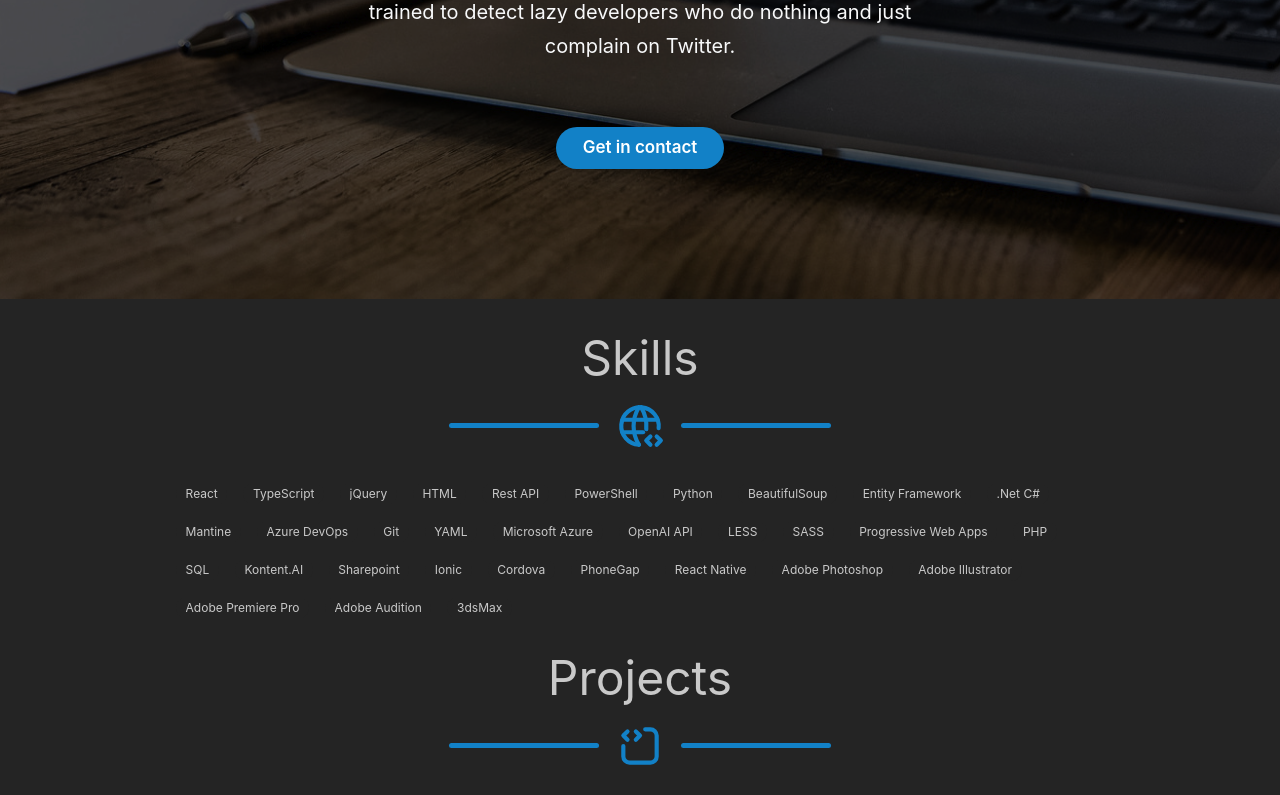
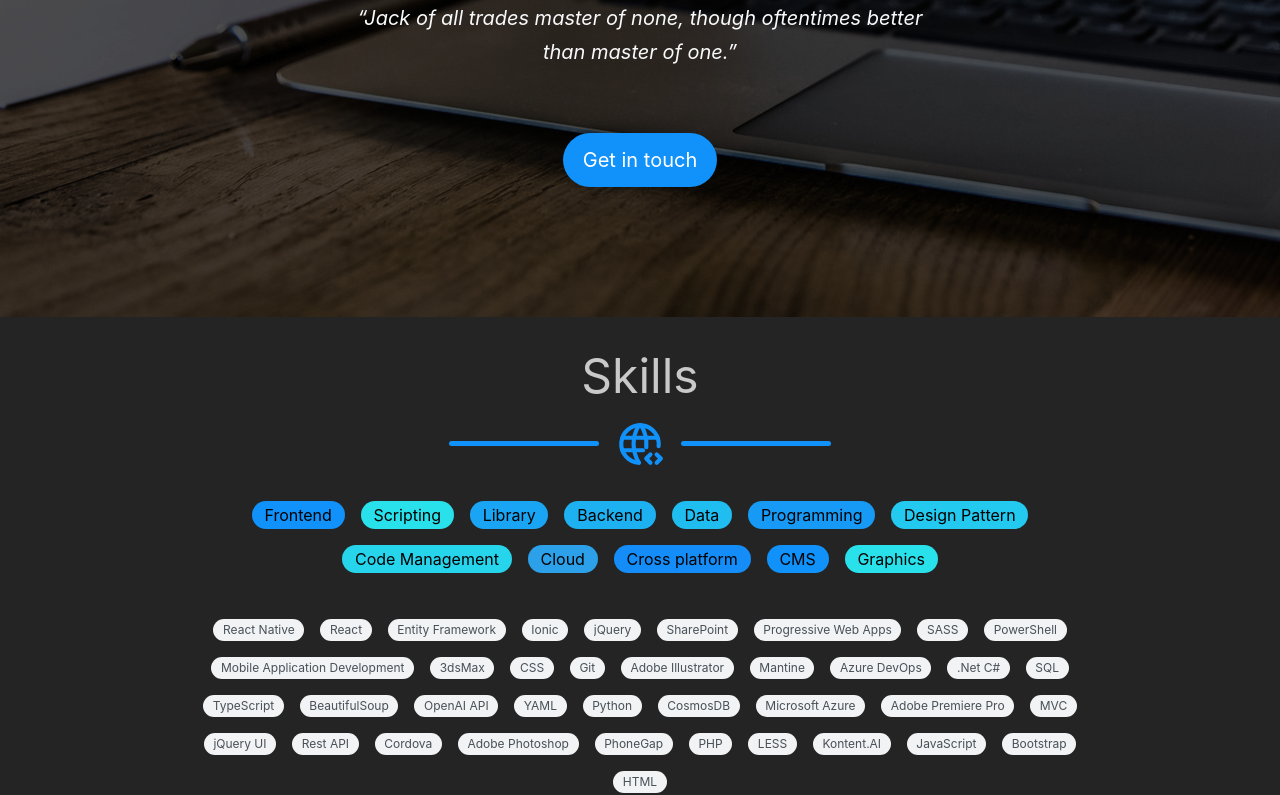
Before and after one commit to RensWiebenga/RensWiebengaDevelopment, a React (Vite) app: page / in a window 1280 px wide. Shown: the part 731-1526 px from the top of the page. Built offline with nearby package versions, Linux system fonts and the light colour scheme.

Commit message:
Fix skills

```diff
--- a/src/components/AppShell.tsx
+++ b/src/components/AppShell.tsx
@@ -2,7 +2,6 @@ import { AppShell as Shell, useMantineColorScheme } from "@mantine/core";
 import { useThemeSwitcher } from "../theme";
 import { Outlet } from "react-router-dom";
 import { HeaderSimple } from "../routes/Index/components/HeaderSimple/HeaderSimple";
-import "@mantine/carousel/styles.css";
 
 export default function AppShell() {
   const { setTheme, theme } = useThemeSwitcher();
--- a/src/index.css
+++ b/src/index.css
@@ -55,7 +55,7 @@ button {
   transition: border-color 0.25s;
 }
 button:hover {
-  background-color: #313ae0 !important;
+  background-color: #0e75b5 !important;
 }
 button:focus,
 button:focus-visible {
--- a/src/main.tsx
+++ b/src/main.tsx
@@ -5,6 +5,8 @@ import "./index.css";
 import ThemeProvider from "./theme.tsx";
 import { RouterProvider } from "react-router-dom";
 import router from "./router.tsx";
+import "@mantine/carousel/styles.css";
+import "@mantine/charts/styles.css";
 
 createRoot(document.getElementById("root")!).render(
   <StrictMode>
--- a/src/routes/Index/components/CardsCarousel/CardsCarousel.module.css
+++ b/src/routes/Index/components/CardsCarousel/CardsCarousel.module.css
@@ -25,7 +25,7 @@
 }
 
 .control {
-  background-color: var(--mantine-color-primary-4) !important;
+  background-color: var(--mantine-color-primary-0) !important;
   color: var(--mantine-color-white) !important;
   opacity: 90% !important;
   font-size: 50px;
--- a/src/routes/Index/components/CardsCarousel/CardsCarousel.tsx
+++ b/src/routes/Index/components/CardsCarousel/CardsCarousel.tsx
@@ -30,7 +30,7 @@ function CardFunction({ image, title, description, languages }: CardProps) {
         <Text fw={500}>{title}</Text>
       </Group>
 
-      <Text size="sm" h={100} c="dimmed" lineClamp={3}>
+      <Text size="sm" h={100} c="dimmed" lineClamp={4}>
         {description}
       </Text>
 
--- a/src/routes/Index/components/FancyTitle/FancyTitle.module.css
+++ b/src/routes/Index/components/FancyTitle/FancyTitle.module.css
@@ -4,9 +4,9 @@
   background: #0c67a1;
   border-radius: 5px;
 
-  background: var(--mantine-color-primary-6);
+  background: var(--mantine-color-primary-0);
 }
 
 .icon {
-  color: var(--mantine-color-primary-6);
+  color: var(--mantine-color-primary-0);
 }
--- a/src/routes/Index/components/HeroImageBackground/HeroImageBackground.module.css
+++ b/src/routes/Index/components/HeroImageBackground/HeroImageBackground.module.css
@@ -37,7 +37,7 @@
 }
 
 .highlight {
-  color: var(--mantine-color-primary-4);
+  color: var(--mantine-color-primary-0);
 }
 
 .description {
@@ -63,19 +63,15 @@
 }
 
 .control {
-  height: rem(42px);
-  font-size: var(--mantine-font-size-md);
-  background-color: var(--mantine-color-primary-0);
+  border-radius: var(--mantine-radius-xl);
+  background: var(--mantine-color-primary-0);
+  color: var(--mantine-color-white);
+  padding: var(--mantine-spacing-xs) var(--mantine-spacing-lg);
 
-  &:not(:first-of-type) {
-    margin-left: var(--mantine-spacing-md);
-  }
-
-  @media (max-width: $mantine-breakpoint-xs) {
-    &:not(:first-of-type) {
-      margin-top: var(--mantine-spacing-md);
-      margin-left: 0;
-    }
+  @mixin hover {
+    background-color: #0e75b5;
+    color: var(--mantine-color-white);
+    text-decoration: none;
   }
 }
 
@@ -84,6 +80,6 @@
   background-color: rgba(255, 255, 255, 0.4);
 
   @mixin hover {
-    background-color: rgba(255, 255, 255, 0.45);
+    background-color: #313ae0;
   }
 }
--- a/src/routes/Index/components/HeroImageBackground/HeroImageBackground.tsx
+++ b/src/routes/Index/components/HeroImageBackground/HeroImageBackground.tsx
@@ -1,4 +1,4 @@
-import { Title, Text, Container, Button, Overlay, Stack } from "@mantine/core";
+import { Title, Text, Container, Overlay, Stack, Anchor } from "@mantine/core";
 import Avatar from "../Avatar/Avatar";
 import classes from "./HeroImageBackground.module.css";
 
@@ -18,16 +18,18 @@ export function HeroImageBackground() {
           </Title>
 
           <Container size={640}>
-            <Text size="lg" className={classes.description}>
-              Build more reliable software with AI companion. AI is also trained
-              to detect lazy developers who do nothing and just complain on
-              Twitter.
+            <Text size="xl" className={classes.description}>
+              Senior Full Stack Developer
+            </Text>
+            <Text size="lg" className={classes.description} fs="italic">
+              “Jack of all trades master of none, though oftentimes better than
+              master of one.”
             </Text>
           </Container>
           <div className={classes.controls}>
-            <Button className={classes.control} size="lg">
-              Get in contact
-            </Button>
+            <Anchor className={classes.control} size="lg" href="#contact">
+              Get in touch
+            </Anchor>
             {/* <Button
               className={cx(classes.control, classes.secondaryControl)}
               size="lg"
--- /dev/null
+++ b/src/routes/Index/components/SkillsBlock/InitialData.ts
@@ -0,0 +1,124 @@
+export const initialData = [
+  { title: "React", categories: ["Frontend"], experience: "+/- 8" },
+  { title: "TypeScript", categories: ["Frontend"], experience: "+/- 8" },
+  {
+    title: "JavaScript",
+    categories: ["Frontend", "Scripting"],
+    experience: "+/- 10",
+  },
+  {
+    title: "jQuery",
+    categories: ["Frontend", "Library"],
+    experience: "+/- 10",
+  },
+  {
+    title: "jQuery UI",
+    categories: ["Frontend", "Library"],
+    experience: "+/- 3",
+  },
+  { title: "HTML", categories: ["Frontend"], experience: "+20" },
+  {
+    title: "Rest API",
+    categories: ["Backend", "Data"],
+    experience: "+/- 10",
+  },
+  {
+    title: "PowerShell",
+    categories: ["Backend", "Scripting"],
+    experience: "+/- 3",
+  },
+  {
+    title: "Python",
+    categories: ["Backend", "Programming"],
+    experience: "2",
+  },
+  { title: "BeautifulSoup", categories: ["Library"], experience: "1" },
+  {
+    title: "Entity Framework",
+    categories: ["Backend", "Data"],
+    experience: "+20",
+  },
+  { title: "MVC", categories: ["Design Pattern"], experience: "+20" },
+  {
+    title: ".Net C#",
+    categories: ["Backend", "Frontend", "Programming"],
+    experience: "+20",
+  },
+  {
+    title: "Mantine",
+    categories: ["Frontend", "Library"],
+    experience: "+/- 5",
+  },
+  {
+    title: "Bootstrap",
+    categories: ["Frontend", "Library"],
+    experience: "+/- 15",
+  },
+  {
+    title: "Azure DevOps",
+    categories: ["Code Management"],
+    experience: "+20",
+  },
+  { title: "Git", categories: ["Code Management"], experience: "+/- 10" },
+  { title: "YAML", categories: ["Scripting"], experience: "+/- 5" },
+  { title: "Microsoft Azure", categories: ["Cloud"], experience: "+20" },
+  { title: "OpenAI API", categories: ["Data"], experience: "1" },
+  { title: "LESS", categories: ["Frontend"], experience: "+/- 10" },
+  { title: "CSS", categories: ["Frontend"], experience: "+20" },
+  { title: "SASS", categories: ["Frontend"], experience: "+20" },
+  {
+    title: "Progressive Web Apps",
+    categories: ["Frontend", "Cross platform"],
+    experience: "+/- 5",
+  },
+  {
+    title: "PHP",
+    categories: ["Frontend", "Backend", "Scripting"],
+    experience: "+/- 10",
+  },
+  { title: "SQL", categories: ["Backend", "Data"], experience: "+/- 10" },
+  {
+    title: "CosmosDB",
+    categories: ["Backend", "Data", "Cloud"],
+    experience: "2",
+  },
+  { title: "Kontent.AI", categories: ["Backend", "CMS"], experience: "+20" },
+  { title: "SharePoint", categories: ["Backend", "CMS"], experience: "+20" },
+  {
+    title: "Ionic",
+    categories: ["Cross platform", "Frontend"],
+    experience: "2",
+  },
+  {
+    title: "Cordova",
+    categories: ["Cross platform", "Frontend"],
+    experience: "3",
+  },
+  {
+    title: "PhoneGap",
+    categories: ["Cross platform", "Frontend"],
+    experience: "2",
+  },
+  {
+    title: "React Native",
+    categories: ["Cross platform", "Frontend"],
+    experience: "1",
+  },
+  {
+    title: "Mobile Application Development",
+    categories: ["Cross platform"],
+    experience: "+/- 10",
+  },
+  { title: "Adobe Photoshop", categories: ["Graphics"], experience: "+20" },
+  {
+    title: "Adobe Illustrator",
+    categories: ["Graphics"],
+    experience: "+/- 10",
+  },
+  {
+    title: "Adobe Premiere Pro",
+    categories: ["Graphics"],
+    experience: "+/- 5",
+  },
+  { title: "3dsMax", categories: ["Graphics"], experience: "+/- 5" },
+];
--- a/src/routes/Index/components/SkillsBlock/SkillsBlock.tsx
+++ b/src/routes/Index/components/SkillsBlock/SkillsBlock.tsx
@@ -1,159 +1,106 @@
-import { Group, Pill } from "@mantine/core";
+import { Group, Popover, Pill, Stack, Text } from "@mantine/core";
+import { useState, useEffect } from "react";
+import { initialData } from "./InitialData";
+
+// Utility function to shuffle an array
+function shuffleArray(array: any[]) {
+  return array
+    .map((item) => ({ ...item, sort: Math.random() }))
+    .sort((a, b) => a.sort - b.sort)
+    .map((item) => {
+      delete item.sort;
+      return item;
+    });
+}
 
 export function SkillsBlock() {
-  const data = [
-    {
-      title: "React",
-      categories: ["Frontend", "Library"],
-    },
-    {
-      title: "TypeScript",
-      categories: ["Frontend", "Markup Language"],
-    },
-    {
-      title: "jQuery",
-      categories: ["Frontend", "Library"],
-    },
-    {
-      title: "HTML",
-      categories: ["Frontend", "Markup Language"],
-    },
-    {
-      title: "Rest API",
-      categories: ["Backend", "Frontend", "Interface"],
-    },
-    {
-      title: "PowerShell",
-      categories: ["Backend", "Scripting Language", "Microsoft"],
-    },
-    {
-      title: "Python",
-      categories: ["Backend", "Programming Language"],
-    },
-    {
-      title: "BeautifulSoup",
-      categories: ["Library"],
-    },
-    {
-      title: "Entity Framework",
-      categories: ["Backend", "Framework", "Microsoft"],
-    },
-    {
-      title: ".Net C#",
-      categories: [
-        "Backend",
-        "Frontend",
-        "Object Oriented",
-        "Programming language",
-        "Microsoft",
-      ],
-    },
-    {
-      title: "Mantine",
-      categories: ["Frontend", "Library"],
-    },
-    {
-      title: "Azure DevOps",
-      categories: [
-        "Code Managemement",
-        "Platform",
-        "Version Control",
-        "Build Pipelines",
-        "Release Pipelines",
-        "CI/CD",
-        "Branch Management",
-        "Microsoft",
-      ],
-    },
-    {
-      title: "Git",
-      categories: ["Code Managemement", "Version Control", "Branch Management"],
-    },
-    {
-      title: "YAML",
-      categories: ["Scripting Language", "Build Pipelines"],
-    },
-    {
-      title: "Microsoft Azure",
-      categories: ["Platform", "Hosting", "Cloud", "Microsoft"],
-    },
-    {
-      title: "OpenAI API",
-      categories: ["API"],
-    },
-    {
-      title: "LESS",
-      categories: ["Frontend"],
-    },
-    {
-      title: "SASS",
-      categories: ["Frontend"],
-    },
-    {
-      title: "Progressive Web Apps",
-      categories: ["Frontend"],
-    },
-    {
-      title: "PHP",
-      categories: ["Frontend", "Backend", "Scripting Language"],
-    },
-    {
-      title: "SQL",
-      categories: ["Backend", "Query Language"],
-    },
-    {
-      title: "Kontent.AI",
-      categories: ["Backend", "Headless CMS", "CMS"],
-    },
-    {
-      title: "Sharepoint",
-      categories: ["Backend", "Headless CMS", "CMS", "Microsoft"],
-    },
-    {
-      title: "Ionic",
-      categories: ["Framework", "Mobile", "Cross platform", "Frontend"],
-    },
-    {
-      title: "Cordova",
-      categories: ["Framework", "Mobile", "Cross platform", "Frontend"],
-    },
-    {
-      title: "PhoneGap",
-      categories: ["Framework", "Mobile", "Cross platform", "Frontend"],
-    },
-    {
-      title: "React Native",
-      categories: ["Framework", "Mobile", "Cross platform", "Frontend"],
-    },
-    {
-      title: "Adobe Photoshop",
-      categories: ["Graphics", "Adobe", "Design"],
-    },
-    {
-      title: "Adobe Illustrator",
-      categories: ["Graphics", "Adobe", "Design"],
-    },
-    {
-      title: "Adobe Premiere Pro",
-      categories: ["Graphics", "Adobe", "Design", "Video", "Animatie"],
-    },
-    {
-      title: "Adobe Audition",
-      categories: ["Audio", "Adobe", "Design", "Animatie"],
-    },
-    {
-      title: "3dsMax",
-      categories: ["Graphics", "Design", "3D", "Animatie"],
-    },
-  ];
+  // Shuffle the data on page load
+  const [data, setData] = useState<
+    { title: string; categories: string[]; experience: number | string }[]
+  >([]);
+
+  useEffect(() => {
+    setData(shuffleArray(initialData));
+  }, []);
+
+  // Extract unique categories
+  const uniqueCategories = Array.from(
+    new Set(initialData.flatMap((skill) => skill.categories))
+  );
+
+  // State to track the hovered category, hovered skill, and its color
+  const [hoveredCategory, setHoveredCategory] = useState<string | null>(null);
+  const [hoveredSkill, setHoveredSkill] = useState<string | null>(null);
+  const [hoveredCategoryColor, setHoveredCategoryColor] = useState<string>("");
 
   return (
-    <Group>
-      {data.map((skill) => (
-        <Pill key={skill.title} color="blue">
-          {skill.title}
-        </Pill>
-      ))}
-    </Group>
+    <Stack gap="md">
+      <Group justify={"center"} mb={30}>
+        {/* Render large category pills with sequential colors */}
+        {uniqueCategories.map((category, index) => {
+          const categoryColor = `var(--mantine-color-primary-${index % 10})`;
+
+          return (
+            <Pill
+              key={category}
+              size="lg"
+              onMouseEnter={() => {
+                setHoveredCategory(category);
+                setHoveredCategoryColor(categoryColor);
+              }}
+              onMouseLeave={() => {
+                setHoveredCategory(null);
+                setHoveredCategoryColor("");
+              }}
+              style={{
+                cursor: "pointer",
+                background: categoryColor,
+                color: hoveredCategory === category ? "white" : "black",
+              }}
+            >
+              {category}
+            </Pill>
+          );
+        })}
+      </Group>
+      <Group justify={"center"}>
+        {/* Render smaller skill pills */}
+        {data.map((skill) => (
+          <Popover
+            key={skill.title}
+            width={200}
+            position="bottom"
+            withArrow
+            shadow="md"
+            opened={hoveredSkill === skill.title} // Only open the popover if this skill is hovered
+          >
+            <Popover.Target>
+              <Pill
+                onMouseEnter={() => setHoveredSkill(skill.title)}
+                onMouseLeave={() => setHoveredSkill(null)}
+                size="sm"
+                style={{
+                  backgroundColor: skill.categories.includes(
+                    hoveredCategory ?? ""
+                  )
+                    ? hoveredCategoryColor
+                    : `var(--mantine-color-gray-1)`,
+                  color: skill.categories.includes(hoveredCategory ?? "")
+                    ? "white"
+                    : `var(--mantine-color-gray-7)`,
+                }}
+              >
+                {skill.title}
+              </Pill>
+            </Popover.Target>
+            <Popover.Dropdown
+              style={{ pointerEvents: "none", textAlign: "center" }}
+            >
+              <Text size="sm">Experience: {skill.experience} projects</Text>
+            </Popover.Dropdown>
+          </Popover>
+        ))}
+      </Group>
+    </Stack>
   );
 }
--- a/src/theme.tsx
+++ b/src/theme.tsx
@@ -176,7 +176,18 @@ const darkTheme = mergeThemeOverrides(
   defaultTheme,
   createTheme({
     colors: {
-      primary: colorsTuple("#1281c7"),
+      primary: [
+        "#1191fa",
+        "#29e1ea",
+        "#1aa5f4",
+        "#1db1f2",
+        "#20bdf0",
+        "#1799f6",
+        "#23c9ee",
+        "#26d5ec",
+        "#2ca0e9",
+        "#148df8",
+      ],
       background: colorsTuple("#fff"),
     },
   })
@@ -186,7 +197,18 @@ const lightTheme = mergeThemeOverrides(
   defaultTheme,
   createTheme({
     colors: {
-      primary: colorsTuple("#0c67a1"),
+      primary: [
+        "#0c67a1",
+        "#5FCCDB",
+        "#44CADC",
+        "#2AC9DE",
+        "#1AC2D9",
+        "#11B7CD",
+        "#09ADC3",
+        "#0E99AC",
+        "#128797",
+        "#147885",
+      ],
       background: colorsTuple("#242424"),
     },
   })
```
Also changed, not shown: src/routes/Index/components/AboutMeBlock/AboutMeBlock.tsx (+4 -4 lines).
